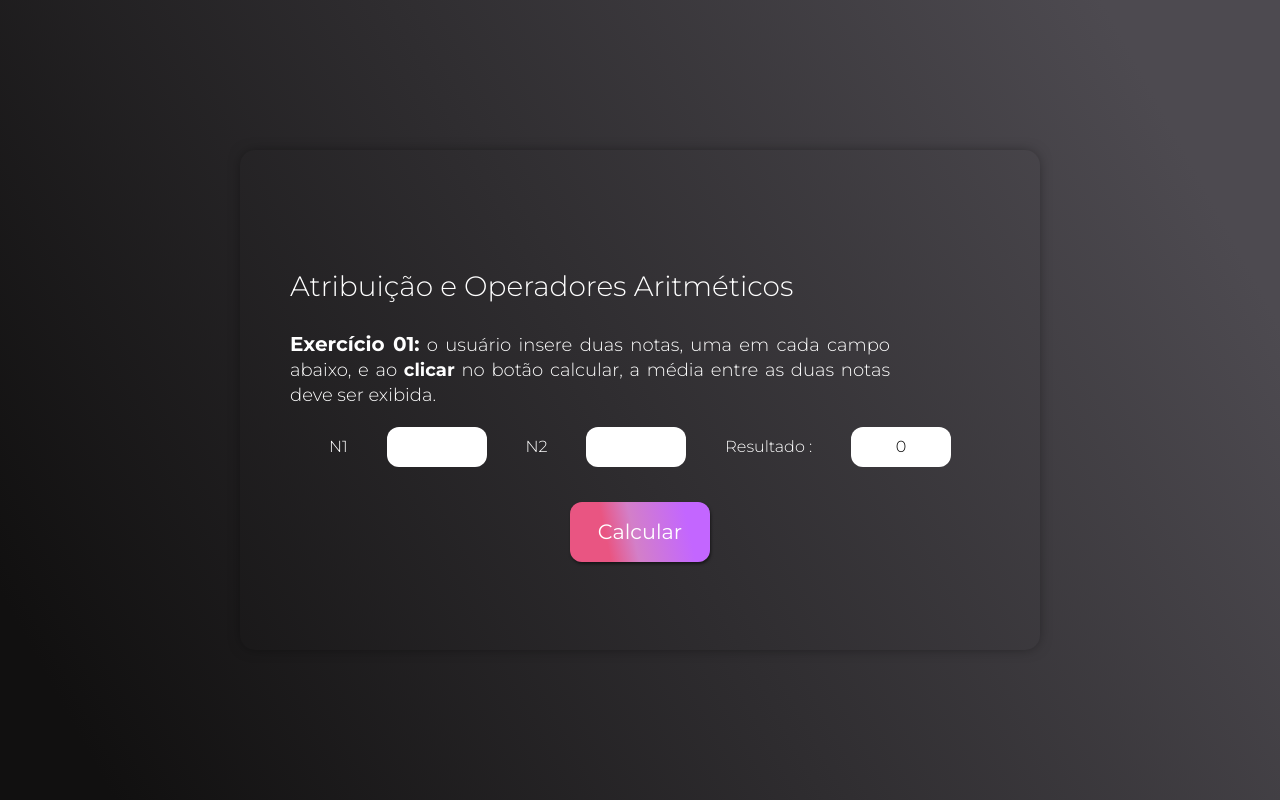
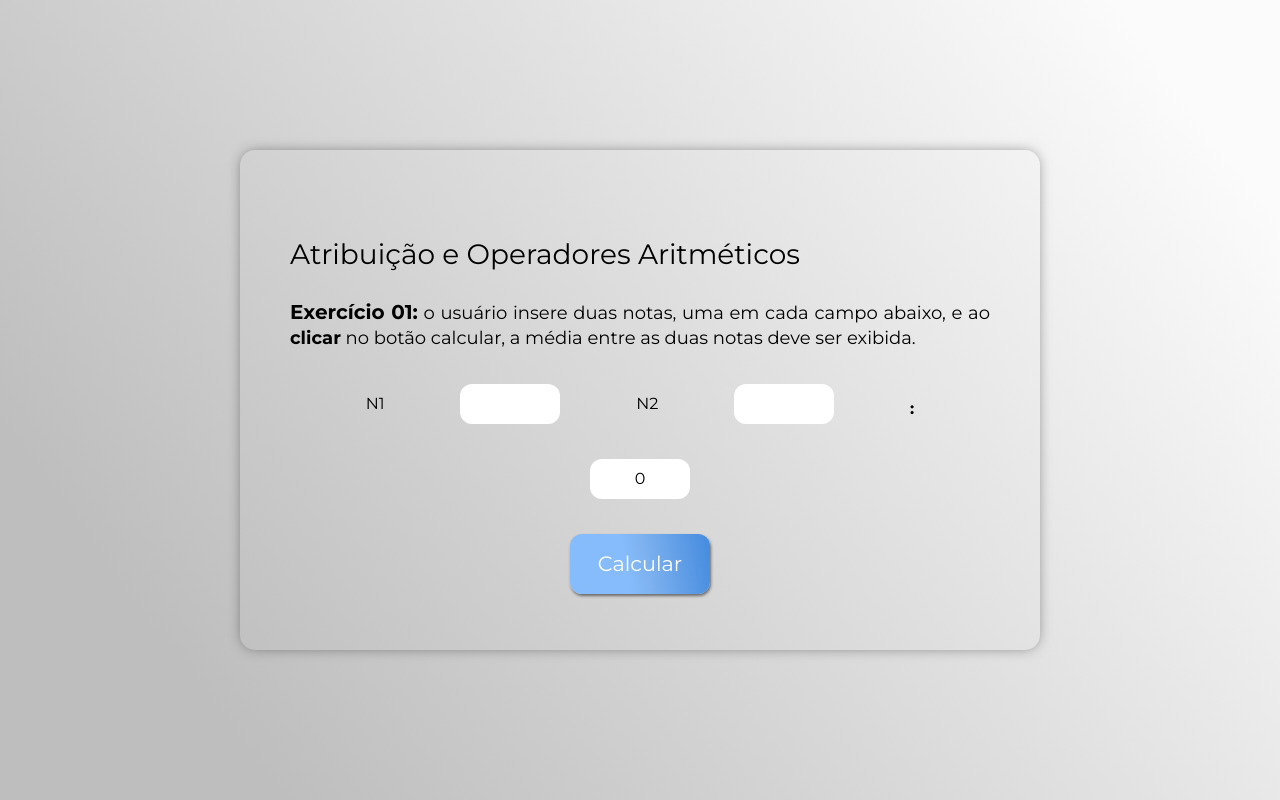
Before and after one commit to SergioRicJr/projeto-implement-html-js, a plain HTML site: page index.html in a window 1280 px wide. Drawn offline with Linux system fonts and the light colour scheme.

Commit message:
committed

```diff
--- a/css/style.css
+++ b/css/style.css
@@ -51,7 +51,8 @@ main {
   justify-content: center;
   padding: 50px;
   width: 800px;
-  height: 500px;
+  min-height: 500px;
+  height: auto;
   box-shadow: 0px 0px 14px -3px rgba(0, 0, 0, 0.5);
   border-radius: 15px;
 }
@@ -78,16 +79,14 @@ input {
   font-weight: bold;
 }
 .titulo p {
-  width: 600px;
+  word-break: break-all;
   text-align: justify;
   font-size: 18px;
   line-height: 25px;
 }
-.Input {
+.inputOutput {
   display: flex;
-  justify-content: space-evenly;
-  align-items: center;
-  margin-top: 2%px;
+  flex-direction: column;
 }
 input {
   background: var(--input-fundo);
@@ -96,24 +95,39 @@ input {
   height: 40px;
   border-style: none;
 }
-.inputOutput {
+.Input {
   display: flex;
-  flex-direction: column;
+  justify-content: space-evenly;
+  align-items: center;
+  margin-top: 2%;
 }
-
+.Input p{
+  padding-top: 10px;
+  font-weight: 700;
+}
+.output{
+  margin-top: 5%;
+  display: flex;
+  justify-content: center;
+  gap: 30px;
+}
 #result {
   padding: 10px;
   background-color: var(--input-fundo);
   color: black;
   border-radius: 12px;
-  width: 100px;
-  height: 40px;
+  width: auto;
+  min-width: 100px;
+  max-width: 500px;
+  height: auto;
+  min-height: 40px;
+  word-break: break-all;
   border-style: none;
   display: flex;
   justify-content: center;
   align-items: center;
 }
-.Output {
+.buttons {
   display: flex;
   justify-content: space-around;
   align-items: center;
@@ -154,7 +168,7 @@ input {
   box-shadow: 1px 2px 3px rgba(0, 0, 0, 0.5);
   border-radius: 12px;
   border-style: none;
-  margin-top: 10%;
+  margin-top: 5%;
   transition: 0.2s;
   color: white;
   font-weight: 500;
--- a/index.html
+++ b/index.html
@@ -11,7 +11,7 @@
 		ADENDO: copie seu codigo da forma solicitada nos exemplos para a formatação permanecer correta
 		Dica: Copie ELEMENTO por ELEMENTO para que possa facilitar sua tranferencia sem erros -->
     <main>
-      <div class="titulo">
+      <section class="titulo">
         <!-- Cole ou insira abaixo o enunciado do exercicio. ex:
 				<h1>Nome do exercicio</h1><br>
 				<p><b>Exercício nº:</b> o usuário insere duas notas...</p> -->
@@ -23,29 +23,33 @@
           notas deve ser exibida.
         </p>
         <br />
-      </div>
-      <div class="inputOutput">
+      </section>
+      <section class="inputOutput">
         <div class="Input">
           <!-- Cole ou insira abaixo os inputs do exercicio. ex:
 					<label for="n1">N1</label>
 					<input type="text" id="n1" value="">
 					<label for="n2">N2</label>
 					<input type="text" id="n2" value="">
-					<span id="result">0</span> -->
+          <p>:</p>-->
           <label for="n1">N1</label>
-          <input type="text" id="n1" value="" />
+          <input type="text" id="n1" value="">
           <label for="n2">N2</label>
-          <input type="text" id="n2" value="" />
-          <p>Resultado :</p>
-          <span id="result">0</span>
+          <input type="text" id="n2" value="">
+          <p>:</p>
         </div>
-        <div class="Output">
+        <div class="output">
+          <!-- Insira aqui os elementos do output. ex:
+          <span id="result">0</span> -->
+          <span id="result">0 </span>
+        </div>
+        <div class="buttons">
           <!-- Cole ou insira a baixo os botões do exercicio
 					<input type="button" id="btnCalcular" value="Calcular">
 					<input type="button" id="btnCalcular2" value="Calcular2"> -->
           <input type="button" id="btnCalcular" value="Calcular" />
         </div>
-      </div>
+      </section>
     </main>
   </body>
   <!-- Para adicionar o codigo da logica JS va para pasta SRC no aquivo main.js -->
--- a/src/main.js
+++ b/src/main.js
@@ -6,10 +6,10 @@ var horas = data.getHours();
 console.log(horas);
 
 window.addEventListener("load", function () {
-  if (horas > 18) {
+  if (horas < 18) {
     html.classList.toggle("white-mode");
     body.classList.toggle("white-mode");
   }
 });
 
-//cole aqui seu codigo JS completo
+//cole aqui o código JS da sua lógica
```
